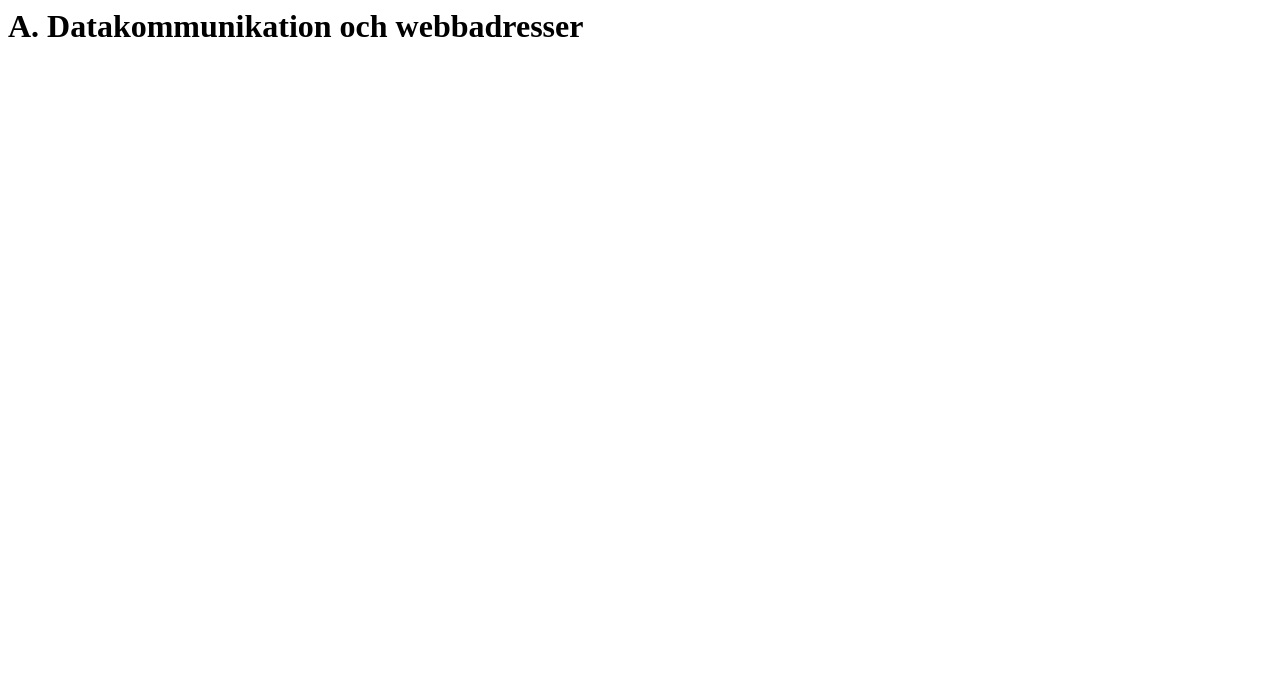
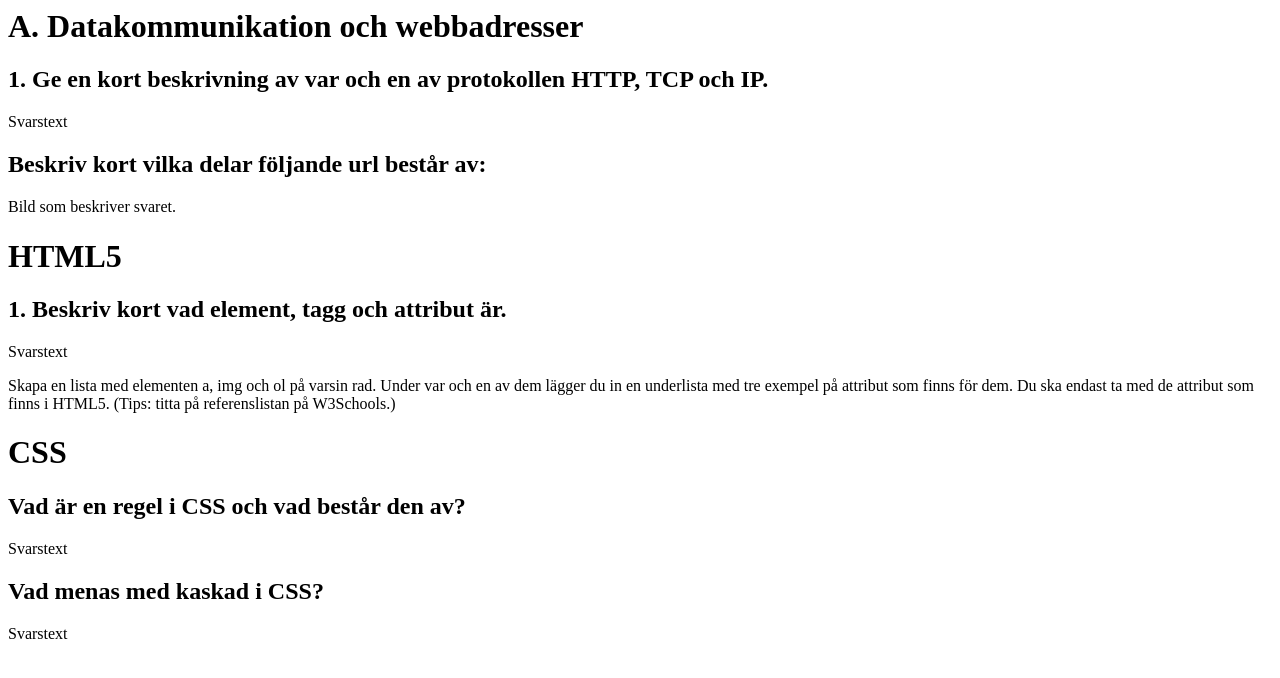
Before and after one commit to pr222/U1, a plain HTML site: page index.html in a window 1280 px wide. Drawn offline with Linux system fonts and the light colour scheme.

Commit message:
Add assignment questions to index page

```diff
--- a/index.html
+++ b/index.html
@@ -1 +1,16 @@
 <h1>A. Datakommunikation och webbadresser</h1>
+<h2>1. Ge en kort beskrivning av var och en av protokollen HTTP, TCP och IP.</h2>
+<p>Svarstext</p>
+<h2>Beskriv kort vilka delar följande url består av:</h2>
+<p> Bild som beskriver svaret. </p>
+
+<h1>HTML5</h1>
+<h2>1. Beskriv kort vad element, tagg och attribut är.</h2>
+<p>Svarstext</p>
+<p>Skapa en lista med elementen a, img och ol på varsin rad. Under var och en av dem lägger du in en underlista med tre exempel på attribut som finns för dem. Du ska endast ta med de attribut som finns i HTML5. (Tips: titta på referenslistan på W3Schools.)</p>
+
+<h1>CSS</h1>
+<h2>Vad är en regel i CSS och vad består den av?</h2>
+<p>Svarstext</p>
+<h2>Vad menas med kaskad i CSS?</h2>
+<p>Svarstext</p>
```
